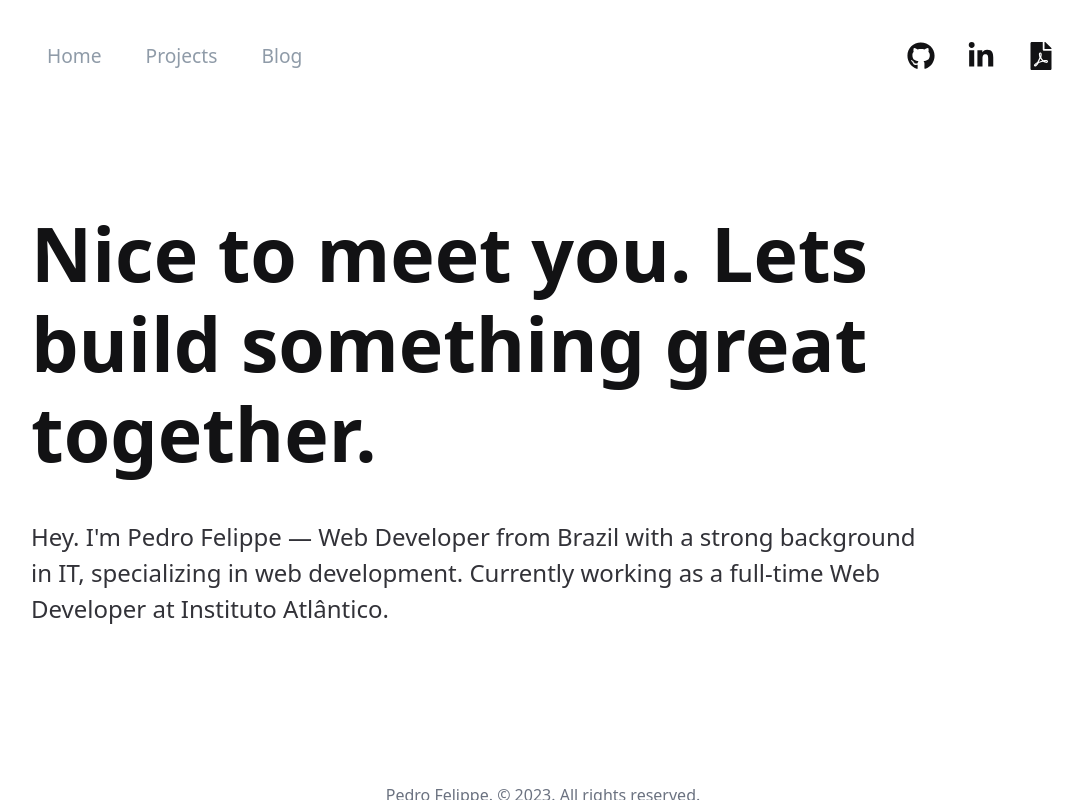
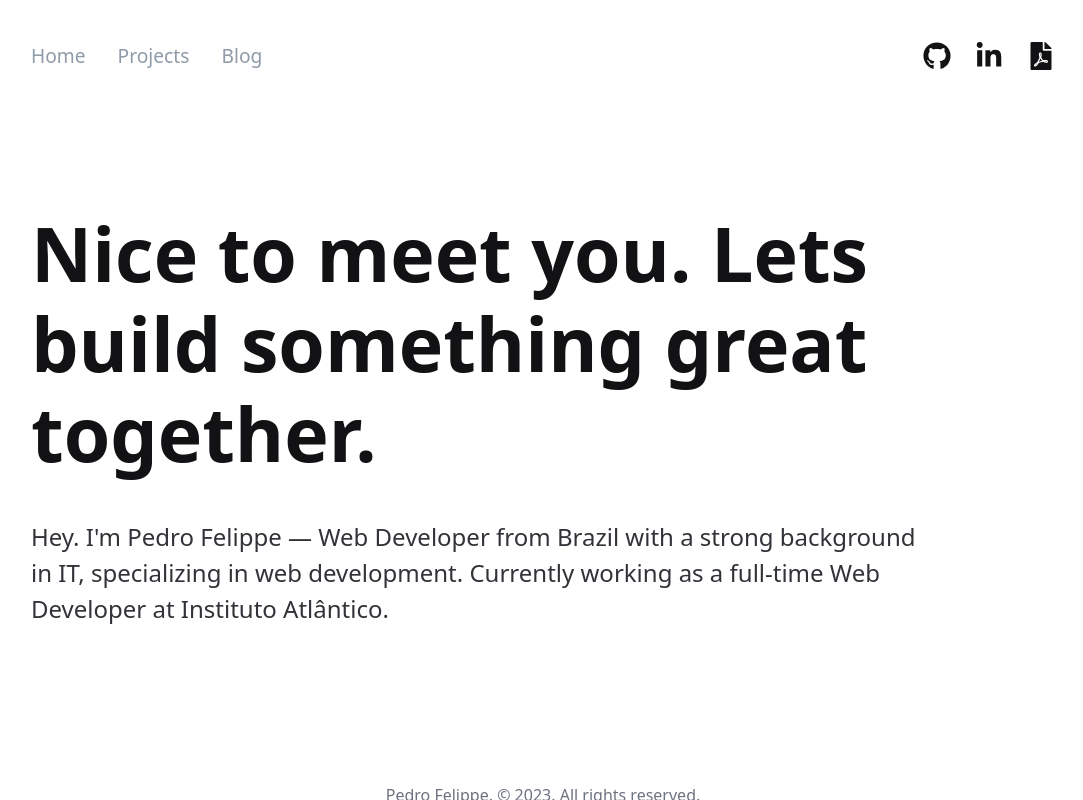
Before and after one commit to pefelippe/Portfolio, a Next.js app: page / in a window 1280 px wide. Shown: the whole page, without its empty margins (97-1180 px from the left). Built offline with nearby package versions, Linux system fonts and the light colour scheme.

Commit message:
header fix

```diff
--- a/src/components/Socials.tsx
+++ b/src/components/Socials.tsx
@@ -13,7 +13,7 @@ function Socials({}: Props) {
       whileInView={{ opacity: 1, y: 0 }}
       transition={{ duration: 0.5 }}
       className="relative h-fit mx-auto text-xl w-fit  justify-end
-      flex items-center  gap-8"
+      flex items-center  gap-6"
     >
       <AnimatedBtn className="" href="https://github.com/pefelippe">
         <div className=" flex gap-2 items-center w-full font-semibold transition-all hover:text-blue">
--- a/src/components/layout/Header.tsx
+++ b/src/components/layout/Header.tsx
@@ -1,7 +1,13 @@
 import { motion } from "framer-motion";
 import Link from "next/link";
 import React from "react";
-import { FaFilePdf, FaGithub, FaLinkedinIn, FaMoon, FaSun } from "react-icons/fa";
+import {
+  FaFilePdf,
+  FaGithub,
+  FaLinkedinIn,
+  FaMoon,
+  FaSun,
+} from "react-icons/fa";
 
 import { navLinks } from "../../constants";
 import AnimatedBtn from "../animated/AnimatedBtn";
@@ -25,12 +31,12 @@ const Navbar = ({
         transition={{ duration: 1 }}
         className="w-full flex  items-center  mx-auto text-[1.2rem] text-[#8F9BA8] justify-start "
       >
-        <div className=" list-none flex items-center gap-3">
+        <div className=" list-none flex items-center gap-8">
           {navLinks.map((navLink) => {
             return (
               <li key={navLink.id}>
                 <Link
-                  className="hover:bg-gray-900 font-medium rounded-xl p-3 px-4 cursor-pointer hover:text-white transition-all max-xs:hidden"
+                  className="hover:underline underline-offset-8  font-medium  cursor-pointer  transition-all max-xs:hidden"
                   href={`${navLink.id}`}
                 >
                   {navLink.title}
```
